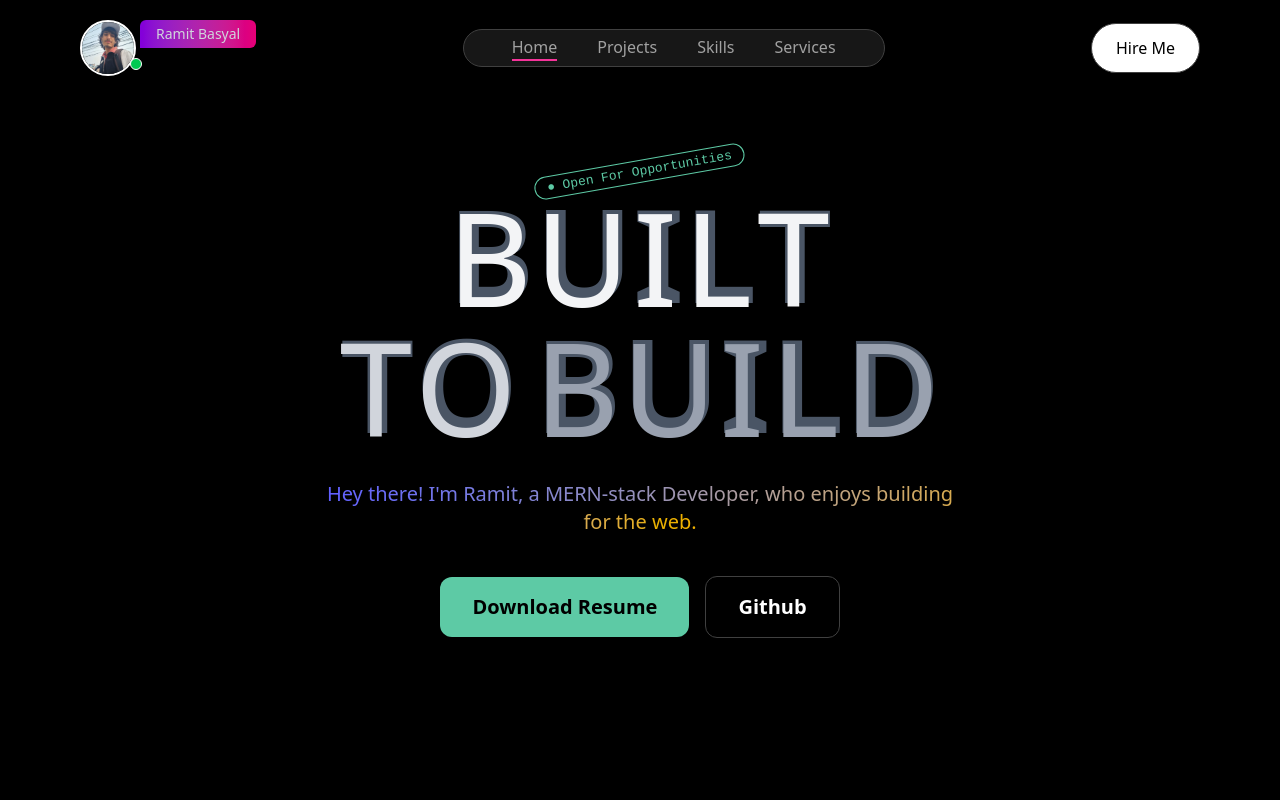
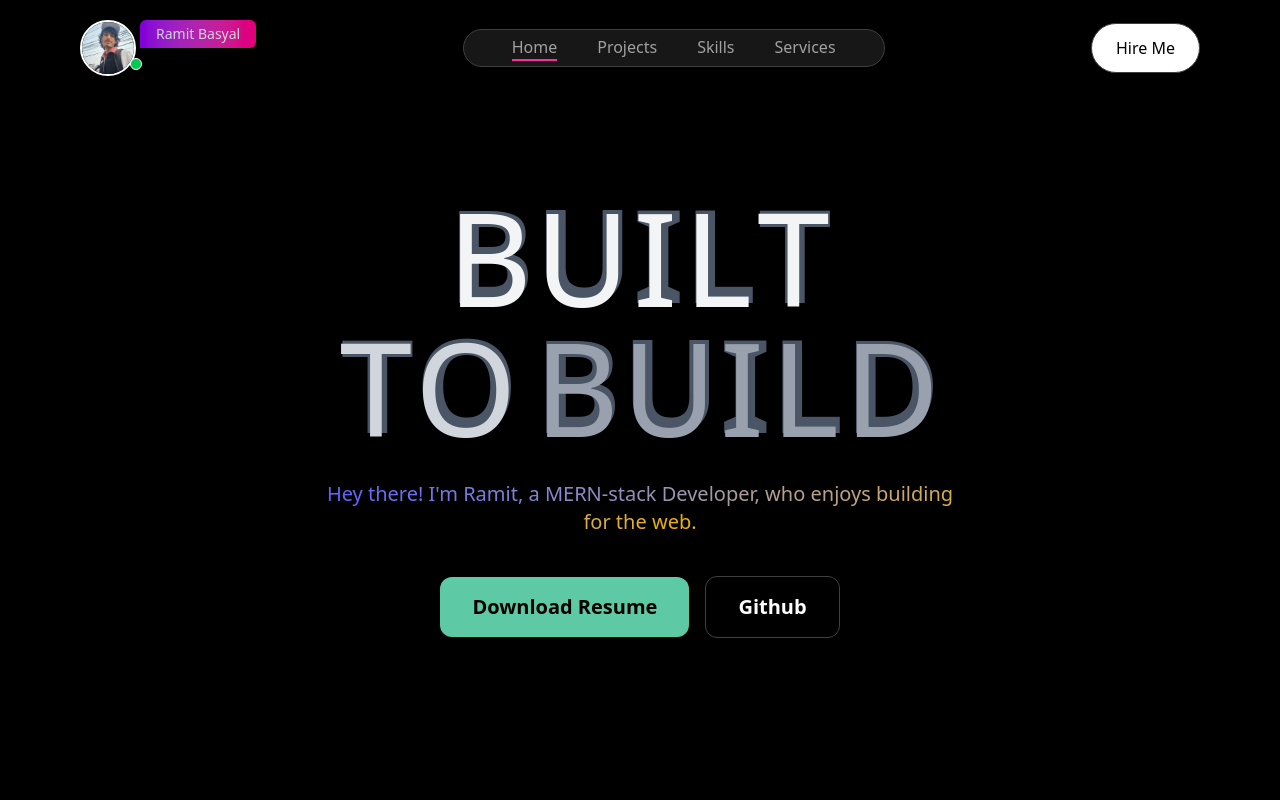
Before and after one commit to ramitbasyal2/My-Portfolio, a React (Vite) app: page / in a window 1280 px wide. Shown: the top 800 px of the page. Built offline with nearby package versions, Linux system fonts and the light colour scheme.

Commit message:
Update Hero.jsx

```diff
--- a/src/Components/Hero/Hero.jsx
+++ b/src/Components/Hero/Hero.jsx
@@ -11,9 +11,9 @@ const Hero = () => {
       >
 
      <div className="max-w-7xl mx-auto flex items-center justify-center flex-col text-center px-6 md:px-12 lg:px-24 max-sm:py-20 py-30">
-      <div className="border absolute max-sm:top-30 top-40 md:top-40 -rotate-10 text-xs max-sm:text-[8px] md:text-[13px]
+      {/* <div className="border absolute max-sm:top-30 top-40 md:top-40 -rotate-10 text-xs max-sm:text-[8px] md:text-[13px]
       text-start px-3 rounded-2xl py-[2px] font-[monospace] text-[#5dcaa5]">
-        ●  Open For Opportunities</div>
+        ●  Open For Opportunities</div> */}
       <div className="mt-17 max-sm:text-5xl sm:text-8xl md:text-[110px] lg:text-[130px] font-bold">
         {/* <h1> ฿ Ʉ ł Ⱡ ₮</h1> */}
         <h1><span className="relative text-gray-600">B
```
